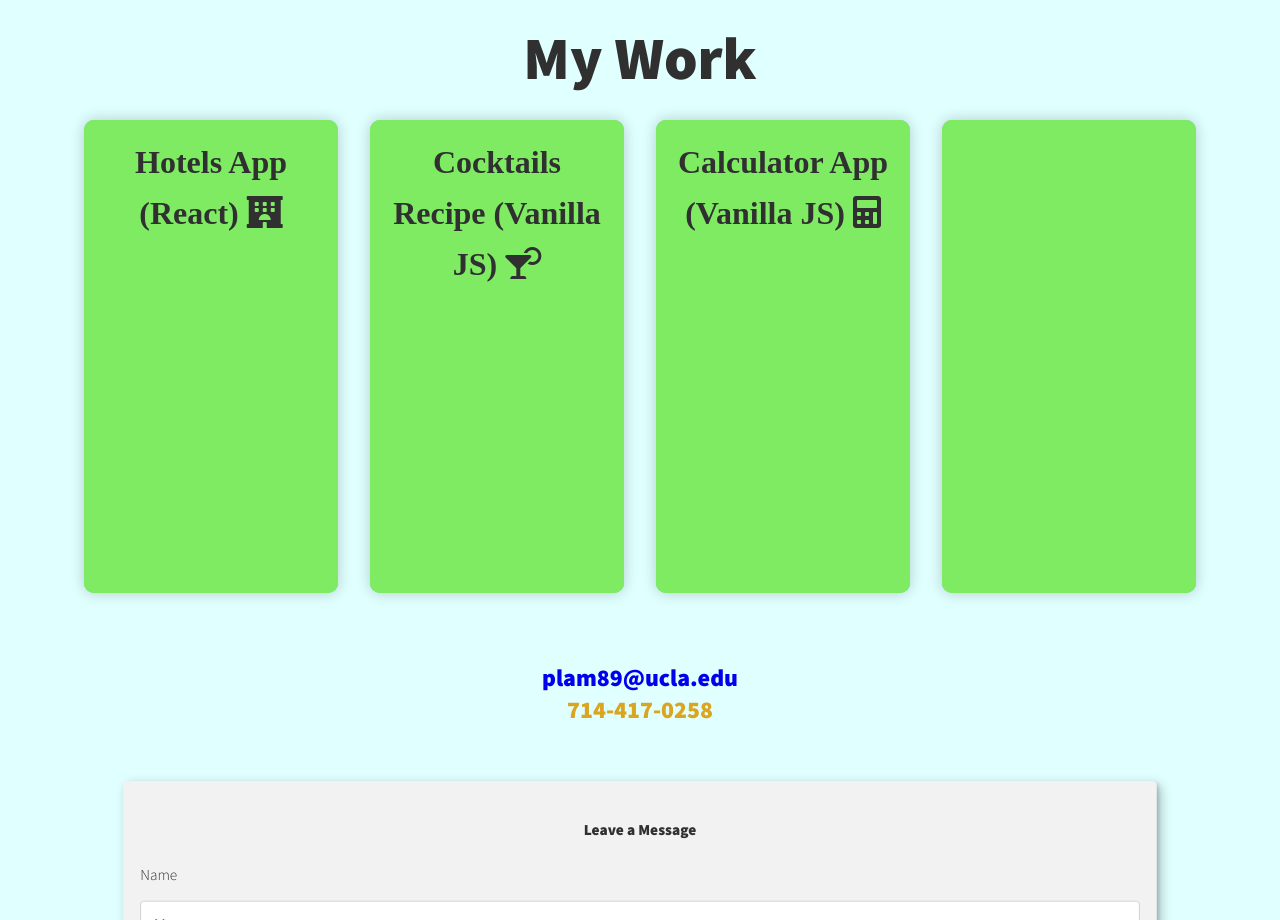
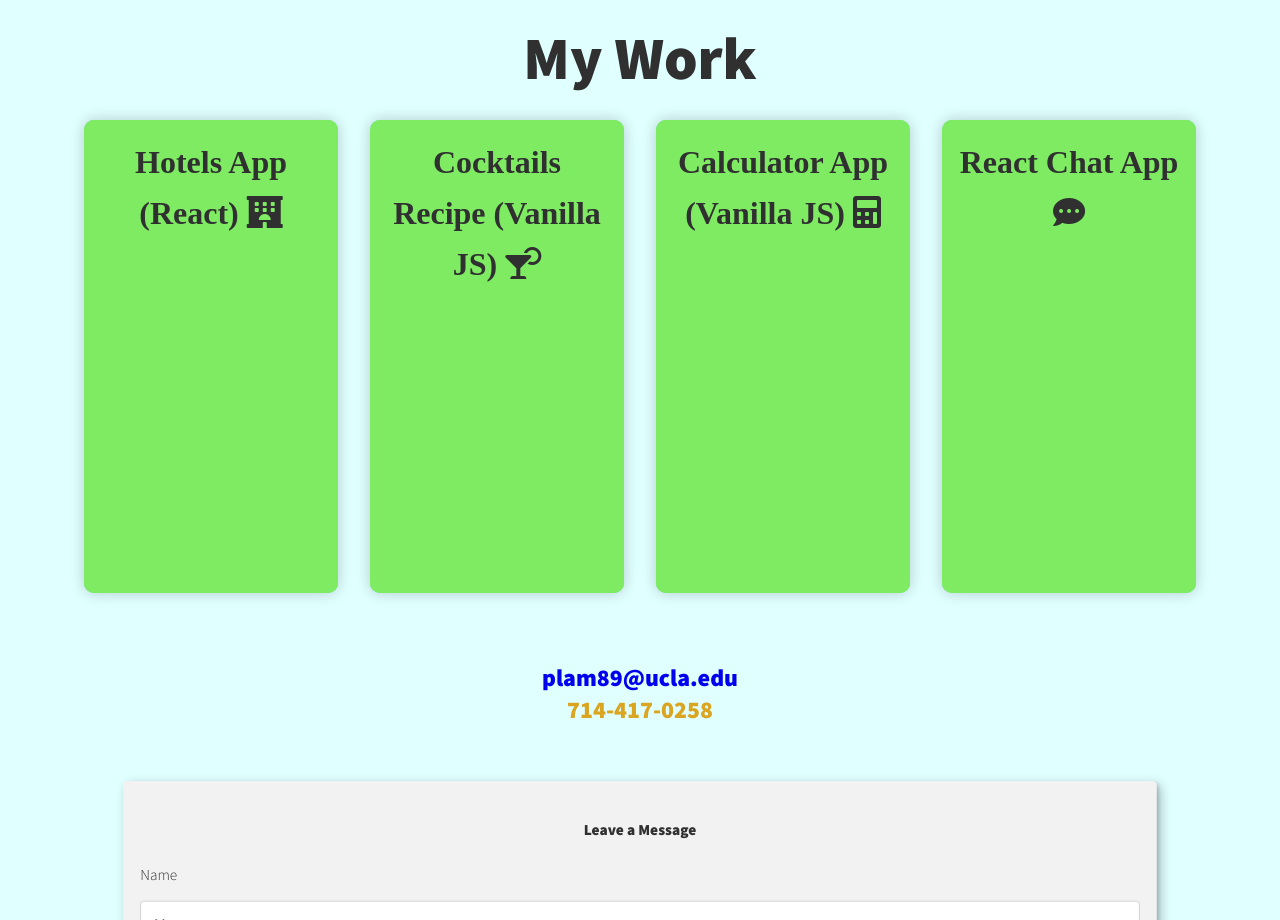
Before and after one commit to PhillipLam89/portfolio, a website: page public/index.html in a window 1280 px wide. Shown: the part 2620-3540 px from the top of the page. Drawn offline with nearby package versions, Linux system fonts and the light colour scheme.

Commit message:
fixed css styling

```diff
--- a/public/css/style.css
+++ b/public/css/style.css
@@ -645,6 +645,11 @@ header {
     content: 'Calculator App (Vanilla JS) \f1ec';
     font-family: "Font Awesome 5 Free";
 }
+.project-4::before,
+.project-4::after{
+    content: 'React Chat App \f4ad';
+    font-family: "Font Awesome 5 Free";
+}
 
 .deploy-div {
     display: flex;
```
